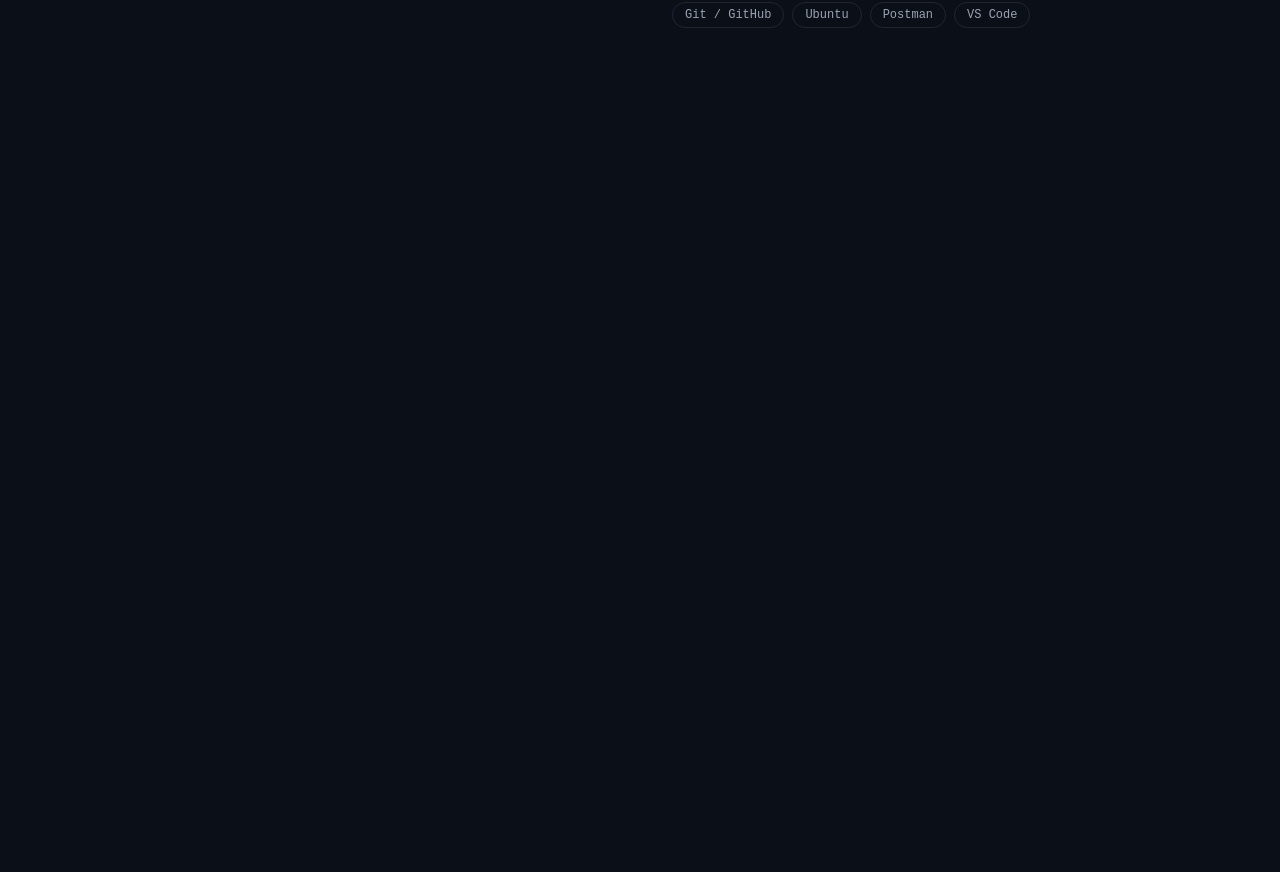
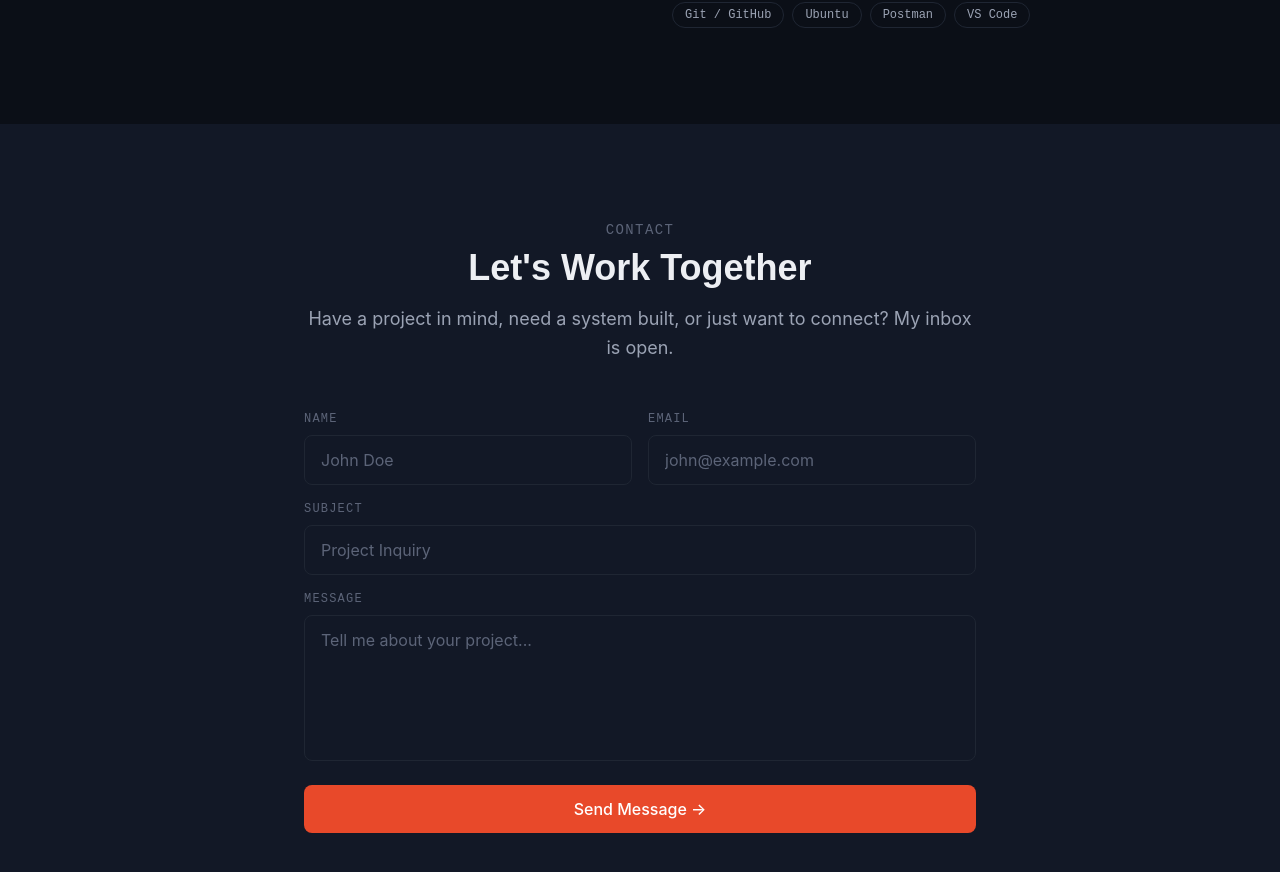
Before and after one commit to bennah995/bennah.dev, a React (Vite) app: page / in a window 1280 px wide. Shown: the part 2100-2972 px from the top of the page. Before the commit the page ends 2708 px from the top, so only its background shows below. Built offline with nearby package versions, Linux system fonts and the light colour scheme.

Commit message:
feat: add contact section with inquiry form

```diff
--- a/src/components/About.jsx
+++ b/src/components/About.jsx
@@ -25,7 +25,7 @@ function About() {
         <p className="text-text-muted font-mono text-sm tracking-widest uppercase mb-2">About</p>
         <h2 className="font-display text-4xl font-bold text-text-primary mb-12">Who I Am</h2>
 
-        <div className=" grid grid-cols-1 md:grid-cols-2 h-screen gap-16 items-start">
+        <div className=" grid grid-cols-1 md:grid-cols-2 gap-16 items-start">
 
           <div>
             <p className="text-text-secondary leading-relaxed mb-4">
--- /dev/null
+++ b/src/components/Contact.jsx
@@ -0,0 +1,65 @@
+function Contact() {
+  return (
+    <section id="contact" className="bg-bg-secondary py-24 px-8">
+      <div className="max-w-2xl mx-auto text-center">
+
+        <p className="text-text-muted font-mono text-sm tracking-widest uppercase mb-2">Contact</p>
+        <h2 className="font-display text-4xl font-bold text-text-primary mb-4">Let's Work Together</h2>
+        <p className="text-text-secondary text-lg leading-relaxed mb-12">
+          Have a project in mind, need a system built, or just want to connect? My inbox is open.
+        </p>
+
+        <form className="flex flex-col gap-4 text-left">
+
+          <div className="grid grid-cols-1 md:grid-cols-2 gap-4">
+            <div className="flex flex-col gap-2">
+              <label className="text-text-muted font-mono text-xs uppercase tracking-widest">Name</label>
+              <input
+                type="text"
+                placeholder="John Doe"
+                className="bg-bg-secondary border border-border hover:border-border-hover focus:border-accent outline-none text-text-primary placeholder:text-text-muted px-4 py-3 rounded-lg transition-colors duration-200"
+              />
+            </div>
+            <div className="flex flex-col gap-2">
+              <label className="text-text-muted font-mono text-xs uppercase tracking-widest">Email</label>
+              <input
+                type="email"
+                placeholder="john@example.com"
+                className="bg-bg-secondary border border-border hover:border-border-hover focus:border-accent outline-none text-text-primary placeholder:text-text-muted px-4 py-3 rounded-lg transition-colors duration-200"
+              />
+            </div>
+          </div>
+
+          <div className="flex flex-col gap-2">
+            <label className="text-text-muted font-mono text-xs uppercase tracking-widest">Subject</label>
+            <input
+              type="text"
+              placeholder="Project Inquiry"
+              className="bg-bg-secondary border border-border hover:border-border-hover focus:border-accent outline-none text-text-primary placeholder:text-text-muted px-4 py-3 rounded-lg transition-colors duration-200"
+            />
+          </div>
+
+          <div className="flex flex-col gap-2">
+            <label className="text-text-muted font-mono text-xs uppercase tracking-widest">Message</label>
+            <textarea
+              rows={5}
+              placeholder="Tell me about your project..."
+              className="bg-bg-secondary border border-border hover:border-border-hover focus:border-accent outline-none text-text-primary placeholder:text-text-muted px-4 py-3 rounded-lg transition-colors duration-200 resize-none"
+            />
+          </div>
+
+          <button
+            type="submit"
+            className="bg-accent hover:bg-accent-hover text-white font-medium px-6 py-3 rounded-lg transition-colors duration-200 mt-2"
+          >
+            Send Message →
+          </button>
+
+        </form>
+
+      </div>
+    </section>
+  )
+}
+
+export default Contact;
--- a/src/pages/Home.jsx
+++ b/src/pages/Home.jsx
@@ -2,6 +2,7 @@ import Navbar from '../components/Navbar'
 import HeroSection from '../components/Hero'
 import Projects from '../components/Projects'
 import About from '../components/About';
+import Contact from '../components/Contact';
 
 function Home() {
   return (
@@ -10,6 +11,7 @@ function Home() {
       <HeroSection />
       <Projects />
       <About />
+      <Contact />
     </>
   )
 }
```
